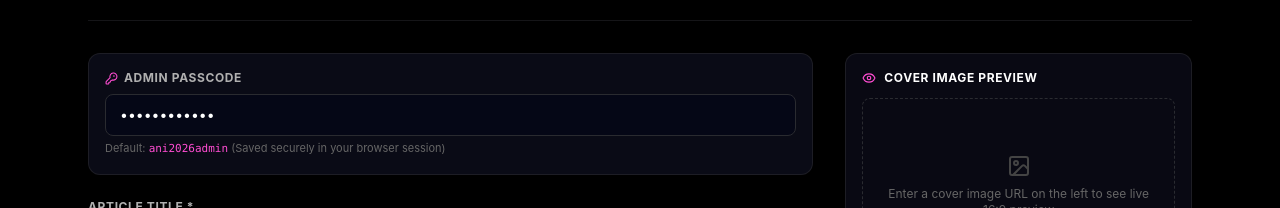
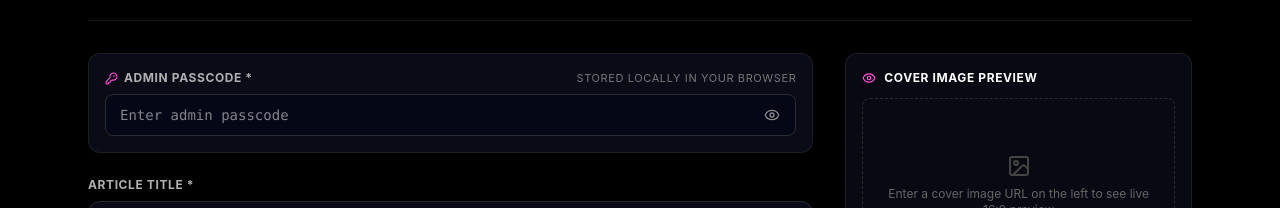
Before and after one commit to animenationindia/animenationindia, a Next.js app in the folder frontend/: page /admin/publish in a window 1280 px wide. Shown: the part 227-435 px from the top of the page. Built offline with nearby package versions, Linux system fonts and the light colour scheme; no server answers.

Commit message:
fix(security): hide admin publish button from public news and secure publish passcode field

```diff
--- a/frontend/app/admin/publish/page.tsx
+++ b/frontend/app/admin/publish/page.tsx
@@ -7,6 +7,7 @@ import {
   PenSquare,
   Sparkles,
   Eye,
+  EyeOff,
   CheckCircle2,
   AlertCircle,
   Trash2,
@@ -33,7 +34,8 @@ function slugify(text: string): string {
 
 export default function AdminPublishPage() {
   // Passcode state
-  const [adminPasscode, setAdminPasscode] = useState('ani2026admin');
+  const [adminPasscode, setAdminPasscode] = useState('');
+  const [showPasscode, setShowPasscode] = useState(false);
 
   // Article form state
   const [title, setTitle] = useState('');
@@ -64,6 +66,14 @@ export default function AdminPublishPage() {
       if (saved) setAdminPasscode(saved);
     }
   }, []);
+
+  const handlePasscodeChange = (e: React.ChangeEvent<HTMLInputElement>) => {
+    const val = e.target.value;
+    setAdminPasscode(val);
+    if (typeof window !== 'undefined') {
+      localStorage.setItem('ani_admin_passcode', val);
+    }
+  };
 
   // Update slug when title changes unless user manually edited slug
   const handleTitleChange = (e: React.ChangeEvent<HTMLInputElement>) => {
@@ -247,20 +257,30 @@ export default function AdminPublishPage() {
           <form onSubmit={handlePublish} className="lg:col-span-8 space-y-6">
             {/* Passcode Security */}
             <div className="p-4 rounded-xl bg-[#121326]/60 border border-[#2A2B30]/60">
-              <label className="text-xs font-bold text-[#b0b0b0] uppercase tracking-wider flex items-center gap-1.5 mb-2">
-                <KeyRound size={13} className="text-[#ff4dd2]" /> Admin Passcode
+              <label className="text-xs font-bold text-[#b0b0b0] uppercase tracking-wider flex items-center justify-between mb-2">
+                <span className="flex items-center gap-1.5">
+                  <KeyRound size={13} className="text-[#ff4dd2]" /> Admin Passcode *
+                </span>
+                <span className="text-[11px] text-[#777] font-normal">Stored locally in your browser</span>
               </label>
-              <input
-                type="password"
-                value={adminPasscode}
-                onChange={(e) => setAdminPasscode(e.target.value)}
-                placeholder="Enter admin passcode"
-                className="w-full bg-[#050716] border border-[#2A2B30] focus:border-[#ff4dd2] text-sm text-white px-3.5 py-2.5 rounded-lg outline-none transition-colors"
-                required
-              />
-              <span className="text-[11px] text-[#666] mt-1 block">
-                Default: <code className="text-[#ff4dd2]">ani2026admin</code> (Saved securely in your browser session)
-              </span>
+              <div className="relative">
+                <input
+                  type={showPasscode ? 'text' : 'password'}
+                  value={adminPasscode}
+                  onChange={handlePasscodeChange}
+                  placeholder="Enter admin passcode"
+                  className="w-full bg-[#050716] border border-[#2A2B30] focus:border-[#ff4dd2] text-sm text-white px-3.5 py-2.5 pr-10 rounded-lg outline-none transition-colors font-mono"
+                  required
+                />
+                <button
+                  type="button"
+                  onClick={() => setShowPasscode(!showPasscode)}
+                  className="absolute right-3 top-1/2 -translate-y-1/2 text-[#888] hover:text-[#ff4dd2] transition-colors p-1"
+                  title={showPasscode ? 'Hide passcode' : 'Show passcode'}
+                >
+                  {showPasscode ? <EyeOff size={16} /> : <Eye size={16} />}
+                </button>
+              </div>
             </div>
 
             {/* Title & Slug */}
--- a/frontend/components/NewsContent.tsx
+++ b/frontend/components/NewsContent.tsx
@@ -1,7 +1,7 @@
 import { getNews, getNewsByCategory } from '../lib/getNews';
 import { getArticles, ArticleItem } from '../lib/articles';
 import { SpotlightCard, SidebarCard, SectionHeroCard, SectionSmallCard, GridCard } from './NewsCards';
-import { Newspaper, ArrowRight, Sparkles, PenSquare, Flame } from 'lucide-react';
+import { Newspaper, ArrowRight, Sparkles, Flame } from 'lucide-react';
 import Link from 'next/link';
 
 function SectionHeader({
@@ -122,10 +122,10 @@ export default async function NewsContent() {
           </div>
         </div>
 
-        {/* Quick Links: RSS & Write News */}
+        {/* Quick Links: RSS Feed */}
         <div className="flex items-center gap-2.5 flex-wrap">
           <a
-            href="https://animenationindia.onrender.com/api/news/feed.xml"
+            href="/feed.xml"
             target="_blank"
             rel="noopener noreferrer"
             className="text-xs font-semibold text-[#888] hover:text-white border border-[#2A2B30] hover:border-[#444] px-3.5 py-2 rounded-lg transition-colors flex items-center gap-1.5"
@@ -134,13 +134,6 @@ export default async function NewsContent() {
             <span className="w-2 h-2 rounded-full bg-orange-500 animate-pulse" />
             RSS Feed
           </a>
-          <Link
-            href="/admin/publish"
-            className="text-xs font-bold text-white bg-gradient-to-r from-[#ff4dd2] to-[#c822a0] hover:from-[#ff66da] hover:to-[#e028b5] shadow-[0_0_15px_rgba(255,77,210,0.35)] px-4 py-2 rounded-lg transition-all flex items-center gap-1.5"
-          >
-            <PenSquare size={13} />
-            Publish Article
-          </Link>
         </div>
       </div>
 
```
